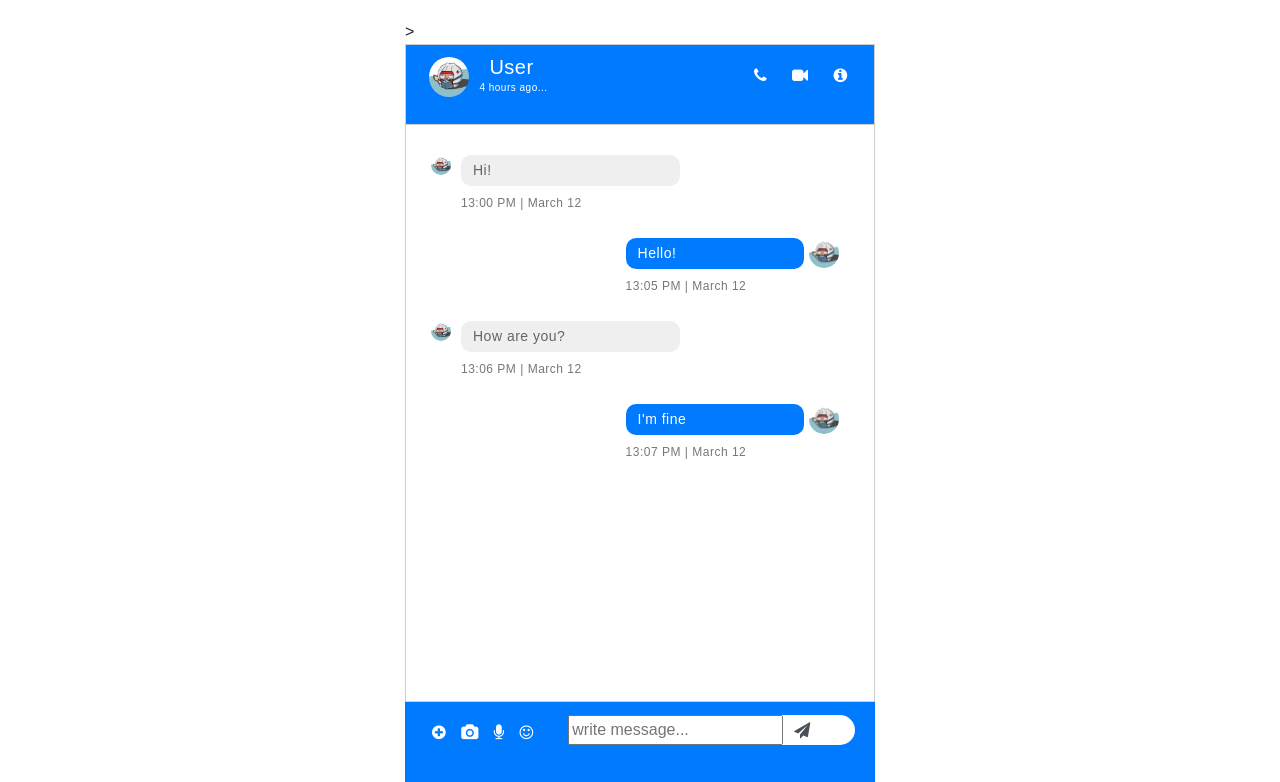
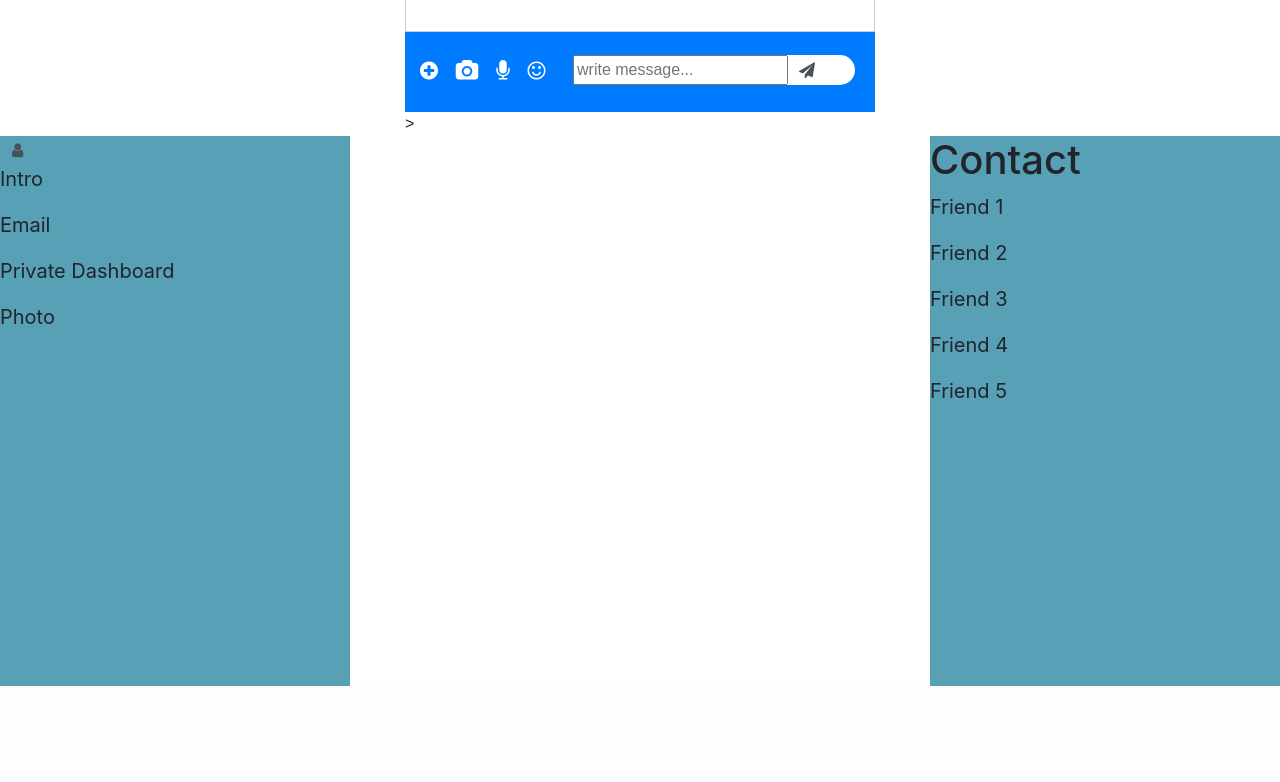
Before and after one commit to doduydao19/IOBC-21-Social-Website, a PHP site: page /test.html in a window 1280 px wide. Shown: the part 1207-1989 px from the top of the page. After the commit the page ends 1893 px from the top, so only its background shows below. Run offline with PHP 8.4, Linux system fonts and the light colour scheme.

Commit message:
Update user page

```diff
--- a/Source/User page/styles.css
+++ b/Source/User page/styles.css
@@ -10,21 +10,32 @@ body{
 
 .home-container .fa{
     float: right;
-    padding: 14px 16px;
+    position: relative;
+    padding: 20px 40px;
+    cursor: pointer;
+    margin-top: 10px;
+    margin-bottom: 10px;
+    border: none;
 }
 
 .bell{
     color: yellow;
+    cursor: pointer;
+    font-size: 32px;
+    margin-bottom: 50px;
 }
 
 .menu{
     color: yellow;
+    cursor: pointer;
+    font-size: 32px;
+
 }
 
 .nav-wrapper{
-    display: flex;
+    display: block;
     justify-content: space-between;
-    padding: 38px;
+    padding: 100px;
 }
 
 .leftside{
@@ -34,9 +45,9 @@ body{
 .container{
     max-width: 500 !important;
     margin: auto;
-    margin-top: 4%;
+    margin-top: 4.5%;
     font-family: sans-serif;
-    letter-spacing: 0.5px;
+    letter-spacing: 1px;
 }
 
 img{
@@ -47,44 +58,45 @@ img{
 .msg-header{
     border: 1px solid #ccc;
     width: 100%;
-    height: 10%;
+    height: 20%;
     border-bottom: none;
     display: inline-block;
     background-color: #007bff;
 }
 
 .msg-header-img{
-    border-radius: 50%;
-    width: 40px;
-    margin-left: 5%;
-    margin-top: 12px;
+    border-radius: 70%;
+    width: 30px;
+    margin-left: 4%;
+    margin-top: 17px;
     float: left;
 }
 
 .active{
-    width: 120px;
+    width: 220px;
     float: left;
-    margin-top: 10px;
+    margin-top: 35pt;
 
 }
 
 .active h4{
-    font-size: 20px;
-    margin-left: 20px;
+    font-size: 24pt;
+    margin-left: 5px;
     color: #fff;
 }
 
 .active h6{
-    font-size: 10px;
-    margin-left: 10px;
+    font-size: 11pt;
+    margin-left: 5px;
     line-height: 2px;
     color: #fff;
 }
 
 .header-icon{
-   width: 120px;
+   width: 160px;
    float: right;
-   margin-top: 12px;
+   margin-top: 35pt;
+   font-size: 29px;
    margin-right: 10px;
 }
 
@@ -95,7 +107,7 @@ img{
 }
 
 .chat-page{
-    padding 0 0 50px 0;
+    padding 0px 0px 50px 0;
 }
 
 .msg-inbox{
@@ -105,11 +117,11 @@ img{
 }
 
 .chats{
-    padding: 30px 15px 0 25px;
+    padding: 50px 15px 0 25px;
 }
 
 .msg-page{
-    height: 516px;
+    height: 700px;
     overflow-y: auto;
 }
 
@@ -123,7 +135,7 @@ img{
     display: inline-block;
     padding: 0 0 0 10px;
     vertical-align: top;
-    width: 92%;
+    width: 100%;
 }
 
 .received-msg-inbox{
@@ -132,9 +144,9 @@ img{
 
 .received-msg-inbox p{
     background: #efefef none repeat scroll 0 0;
-    border-radius: 10px;
+    border-radius: 20px;
     color: #646464;
-    font-size: 14px;
+    font-size: 22px;
     margin: 0;
     padding: 5px 10px 5px 12px;
     width: 100%;
@@ -143,20 +155,20 @@ img{
 .time{
     color: #777;
     display: block;
-    font-size: 12px;
+    font-size: 15px;
     margin: 8px 0 0;
 }
 
 .outgoing-chat{
     overflow: hidden;
-    margin: 26px 20px ;
+    margin: 25px 20px ;
 }
 
 .outgoing-msg p{
     background: #007bff none repeat scroll 0 0;
     color: #fff;
     border-radius: 10px;
-    font-size: 14px;
+    font-size: 22px;
     margin: 0;
     color: #fff;
     padding: 5px 10px 5px 12px;
@@ -166,12 +178,12 @@ img{
 .outgoing-msg{
     float: left;
     width: 46%;
-    margin-left: 45%;
+    margin-left: 50%;
 }
 
 .outgoing-chat-img{
     display: inline-block;
-    width: 30px;
+    width: 50px;
     float: right;
 }
 
@@ -183,11 +195,11 @@ img{
 
 .input-group{
     float: right;
-    margin-top: 13px;
+    margin-top: 23px;
     margin-right: 20px;
     outline: none !important;
     border-radius: 20px;
-    width: 61% !important;
+    width: 60% !important;
     background-color: #fff ;
 }
 
@@ -205,9 +217,10 @@ img{
 
 .bottom-icon{
     float: left;
-    margin-top: 17px;
+    margin-top: 23px;
     width: 30% !important;
-    margin-left: 22px;
+    font-size: 21px;
+    margin-left: 10px;
 }
 
 .bottom-icon .fa{
@@ -218,5 +231,26 @@ img{
 .form-control:focus{
     border-color: none !important;
     box-shadow: none !important;
-    border-radius: 20px;
+    border-radius: 29px;
 }
+
+.contact-container {
+    width: 350px;
+    height: 550px;
+    cursor: pointer;
+    background: #57a0b6;
+    float: right;
+    position:static;
+    font-size: 20px;
+}
+.center {
+    width: 350px;
+    height: 550px;
+    cursor: pointer;
+    background: #57a0b6;
+    float: left;
+    font-size: 20px;
+}
+.h1 {
+    font-size: 20px;
+}
--- a/Source/User page/test.html
+++ b/Source/User page/test.html
@@ -32,28 +32,6 @@
             </div>
 
         </div>
-    </div>
-
-    <div class="personal-info">
-
-    </div>
-
-    <div class="contact-container">
-        <h2>Contact</h2>
-       <div class="friend-1">
-           <img src="User.png">
-       </div>
-       <p> Friend 1 </p>
-
-       <div class="friend-2">
-           <img src="User.png">
-       </div>
-       <p> Friend 2 </p>
-
-       <div class="friend-3">
-           <img src="User.png">
-       </div>
-       <p> Friend 3 </p>
     </div>
 
     <div class="container">
@@ -146,7 +124,24 @@
                 </div>
             </div>
         </div>
+
+        <!--------Discussion box end here----------->>
     </div>
-    <!--------Discussion box end here----------->
+
+    <div class="contact-container 1">
+    <h1>Contact</h1>
+        <p>Friend 1</p>
+        <p>Friend 2</p>
+        <p>Friend 3</p>
+        <p>Friend 4</p>
+        <p>Friend 5</p>
+    </div>
+    <div class="center">
+        <span class="input-group-text"><i class="fa fa-user"></i></span>
+        <p>Intro</p>
+        <p>Email</p>
+        <p>Private Dashboard</p>
+        <p>Photo</p>
+    </div>
 </body>
 </html>
```
Also changed, not shown: Source/User page/userPage.html (deleted, +0 -35 lines).
